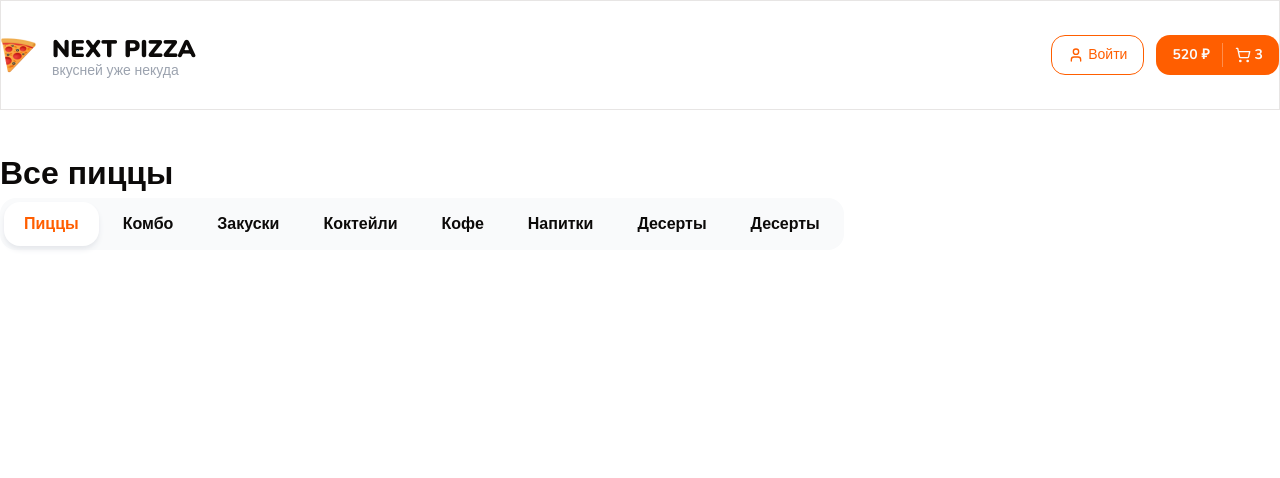
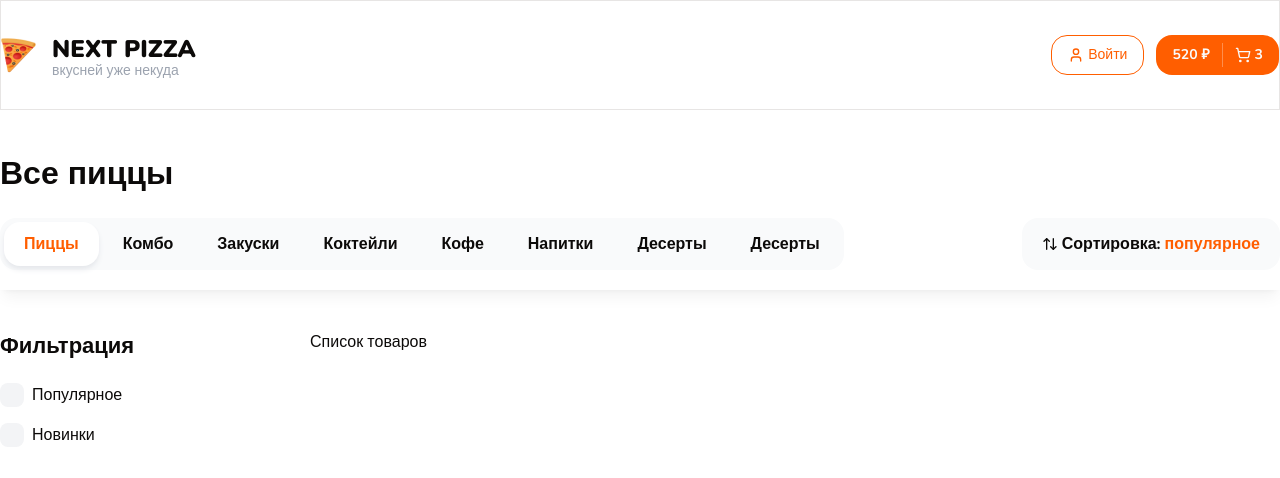
Before and after one commit to andre-de-kaymagne/next-pizza, a Next.js app: page / in a window 1280 px wide. Shown: the top 478 px of the page. Built offline with nearby package versions, Linux system fonts and the light colour scheme.

Commit message:
Создали фильтрацию

```diff
--- a/src/app/globals.css
+++ b/src/app/globals.css
@@ -40,7 +40,7 @@
     --border: 20 5.9% 90%;
     --input: 0 0% 90%;
     --ring: 24.6 95% 53.1%;
-    --radius: 1rem;
+    --radius: 18px;
   }
 }
 
@@ -80,3 +80,15 @@
     @apply bg-background text-foreground;
   }
 }
+
+#nprogress .bar {
+  @apply bg-primary !important;
+}
+
+#nprogress .peg {
+  @apply shadow-md shadow-primary !important;
+}
+
+#nprogress .spinner-icon {
+  @apply border-t-primary border-l-primary !important;
+}
--- a/src/app/page.tsx
+++ b/src/app/page.tsx
@@ -1,7 +1,8 @@
 import { Button } from "@/components/ui/button";
 import Image from "next/image";
 import RootLayout from "./layout";
-import { Container, Title, Categories } from "@/components/shared";
+import { Container, Title, TopBar, Categories, SortPopup, Filters } from "@/components/shared";
+
 
 
 
@@ -10,7 +11,25 @@
 
   <Container className="mt-10">
     <Title text="Все пиццы" size="lg" className="font-extrabold" />
-    <Categories />
+
+  </Container>
+
+  <TopBar />
+
+  <Container className="mt-10 pb-14">
+    <div className="flex gap-[60px]">
+
+      {/* Фильрация */}
+      <div className="w-[250px]">
+        <Filters />
+      </div>
+
+
+      {/* Список товаров */}
+      <div className="flex-1">
+        <div className="flex flex-col gap-16">Список товаров</div>
+        </div>
+      </div>
   </Container>
 
   </>
--- /dev/null
+++ b/src/components/shared/filter-checkbox.tsx
@@ -0,0 +1,36 @@
+import React from 'react';
+import { Checkbox } from '../ui/checkbox';
+
+export interface FilterChecboxProps {
+  text: string;
+  value: string;
+  endAdornment?: React.ReactNode;
+  onCheckedChange?: (checked: boolean) => void;
+  checked?: boolean;
+}
+
+export const FilterCheckbox: React.FC<FilterChecboxProps> = ({
+  text,
+  value,
+  endAdornment,
+  onCheckedChange,
+  checked,
+}) => {
+  return (
+    <div className="flex items-center space-x-2">
+      <Checkbox
+        onCheckedChange={onCheckedChange}
+        checked={checked}
+        value={value}
+        className="rounded-[8px] w-6 h-6"
+        id={`checkbox-${String(value)}`}
+      />
+      <label
+        htmlFor={`checkbox-${String(value)}`}
+        className="leading-none cursor-pointer flex-1">
+        {text}
+      </label>
+      {endAdornment}
+    </div>
+  );
+};
--- /dev/null
+++ b/src/components/shared/filters.tsx
@@ -0,0 +1,20 @@
+import React from 'react';
+import { Title } from './title';
+import { FilterCheckbox } from './filter-checkbox';
+
+interface Props {
+className?: string;
+}
+
+export const Filters: React.FC<Props> = ({ className }) => {
+  return (
+    <div className={className}>
+        <Title text="Фильтрация" size='sm' className='mb-5 font-bold' />
+
+        <div className='flex flex-col gap-4'>
+            <FilterCheckbox text="Популярное" value="1" />
+            <FilterCheckbox text="Новинки" value="2" />
+        </div>
+    </div>
+  );
+};
--- a/src/components/shared/index.ts
+++ b/src/components/shared/index.ts
@@ -3,3 +3,6 @@
 export {Title} from './title'
 export {Categories} from './categories'
 export {SortPopup} from './sort-popup'
+export {TopBar} from './top-bar'
+export {Filters} from './filters'
+export {FilterCheckbox} from './filter-checkbox'
--- a/src/components/shared/sort-popup.tsx
+++ b/src/components/shared/sort-popup.tsx
@@ -11,7 +11,8 @@
     <div className={cn('inline-flex items-center gap-1 bg-gray-50 px-5 h-[52px] rounded-2xl cursor-pointer',className)
     }>
         <ArrowUpDown size={16} />
-        <b>Сортировка</b>
+        <b>Сортировка:</b>
+        <b className='text-primary'>популярное</b>
     </div>
   );
 };
--- /dev/null
+++ b/src/components/shared/top-bar.tsx
@@ -0,0 +1,20 @@
+import { cn } from '@/lib/utils';
+import React from 'react';
+import { Container } from './container';
+import { Categories } from './categories';
+import { SortPopup } from './sort-popup';
+
+interface Props {
+className?: string;
+}
+
+export const TopBar: React.FC<Props> = ({ className }) => {
+  return (
+    <div className={cn('sticky top-0 bg-white py-5 shadow-lg shadow-black/5 z-10', className)}>
+          <Container className='flex items-center justify-between'>
+            <Categories />
+            <SortPopup />
+            </Container>
+          </div>
+          )
+}
--- a/src/components/ui/checkbox.tsx
+++ b/src/components/ui/checkbox.tsx
@@ -1,10 +1,10 @@
-"use client"
+'use client';
 
-import * as React from "react"
-import * as CheckboxPrimitive from "@radix-ui/react-checkbox"
-import { Check } from "lucide-react"
+import * as React from 'react';
+import * as CheckboxPrimitive from '@radix-ui/react-checkbox';
+import { Check } from 'lucide-react';
 
-import { cn } from "@/lib/utils"
+import { cn } from '@/lib/utils';
 
 const Checkbox = React.forwardRef<
   React.ElementRef<typeof CheckboxPrimitive.Root>,
@@ -13,18 +13,15 @@
   <CheckboxPrimitive.Root
     ref={ref}
     className={cn(
-      "peer h-4 w-4 shrink-0 rounded-sm border border-primary ring-offset-background focus-visible:outline-none focus-visible:ring-2 focus-visible:ring-ring focus-visible:ring-offset-2 disabled:cursor-not-allowed disabled:opacity-50 data-[state=checked]:bg-primary data-[state=checked]:text-primary-foreground",
-      className
+      'peer h-4 w-4 shrink-0 bg-gray-100 ring-offset-background focus-visible:outline-none focus-visible:ring-2 focus-visible:ring-ring focus-visible:ring-offset-2 disabled:cursor-not-allowed disabled:opacity-50 data-[state=checked]:bg-primary data-[state=checked]:text-primary-foreground',
+      className,
     )}
-    {...props}
-  >
-    <CheckboxPrimitive.Indicator
-      className={cn("flex items-center justify-center text-current")}
-    >
-      <Check className="h-4 w-4" />
+    {...props}>
+    <CheckboxPrimitive.Indicator className={cn('flex items-center justify-center text-current')}>
+      <Check className="h-4 w-4" strokeWidth={3} />
     </CheckboxPrimitive.Indicator>
   </CheckboxPrimitive.Root>
-))
-Checkbox.displayName = CheckboxPrimitive.Root.displayName
+));
+Checkbox.displayName = CheckboxPrimitive.Root.displayName;
 
-export { Checkbox }
+export { Checkbox };
```
Also changed, not shown: package.json (+4 -4 lines), 1 other file (tests, documents, lock files or other folders).
